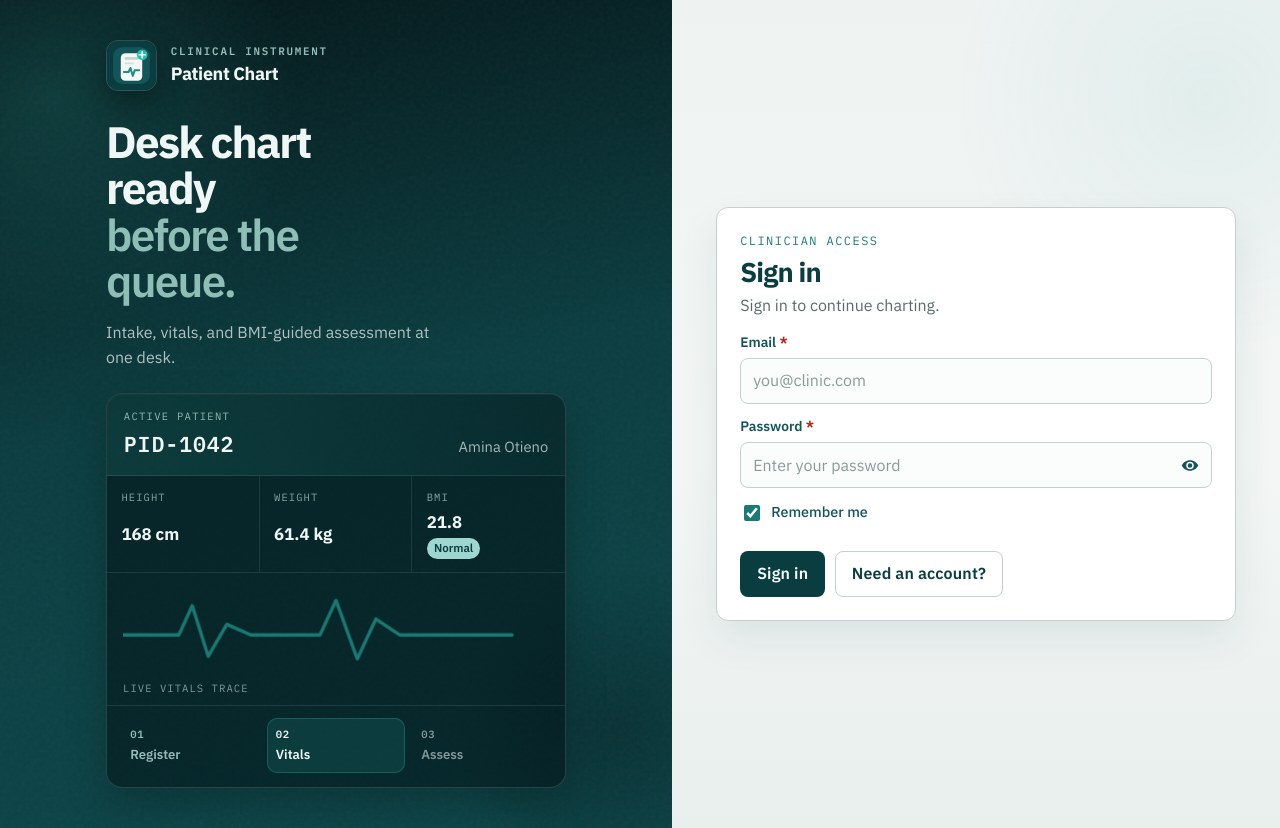
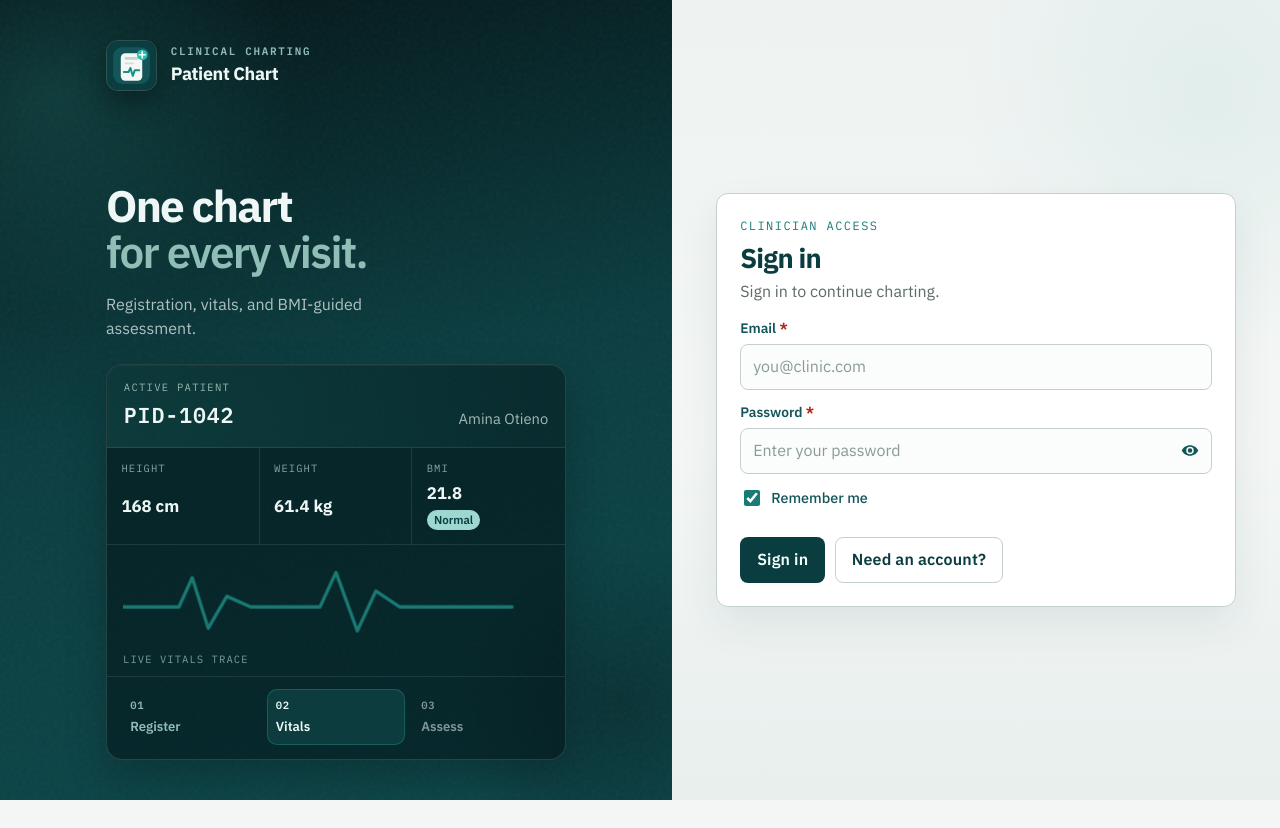
Before and after one commit to Scientistlucy/patient-management-app, a React (Vite) app in the folder frontend/: page /login in a window 1280 px wide. After the commit the page ends 800 px from the top, so only its background shows below. Built offline with nearby package versions, Linux system fonts and the light colour scheme; no server answers.

Commit message:
Clarify auth brand copy for clinical charting.

```diff
--- a/frontend/src/components/AuthLayout.tsx
+++ b/frontend/src/components/AuthLayout.tsx
@@ -14,18 +14,18 @@ export function AuthLayout({ children }: Props) {
           <header className="auth-brand-top">
             <BrandLogo className="auth-logo-img" />
             <div>
-              <p className="auth-brand-kicker">Clinical Instrument</p>
+              <p className="auth-brand-kicker">Clinical charting</p>
               <p className="auth-logo-wordmark">Patient Chart</p>
             </div>
           </header>
 
           <div className="auth-brand-main">
             <h1 className="auth-brand-title">
-              Desk chart ready
-              <span> before the queue.</span>
+              One chart
+              <span> for every visit.</span>
             </h1>
             <p className="auth-brand-copy">
-              Intake, vitals, and BMI-guided assessment at one desk.
+              Registration, vitals, and BMI-guided assessment.
             </p>
 
             <div className="auth-console" aria-hidden="true">
```
